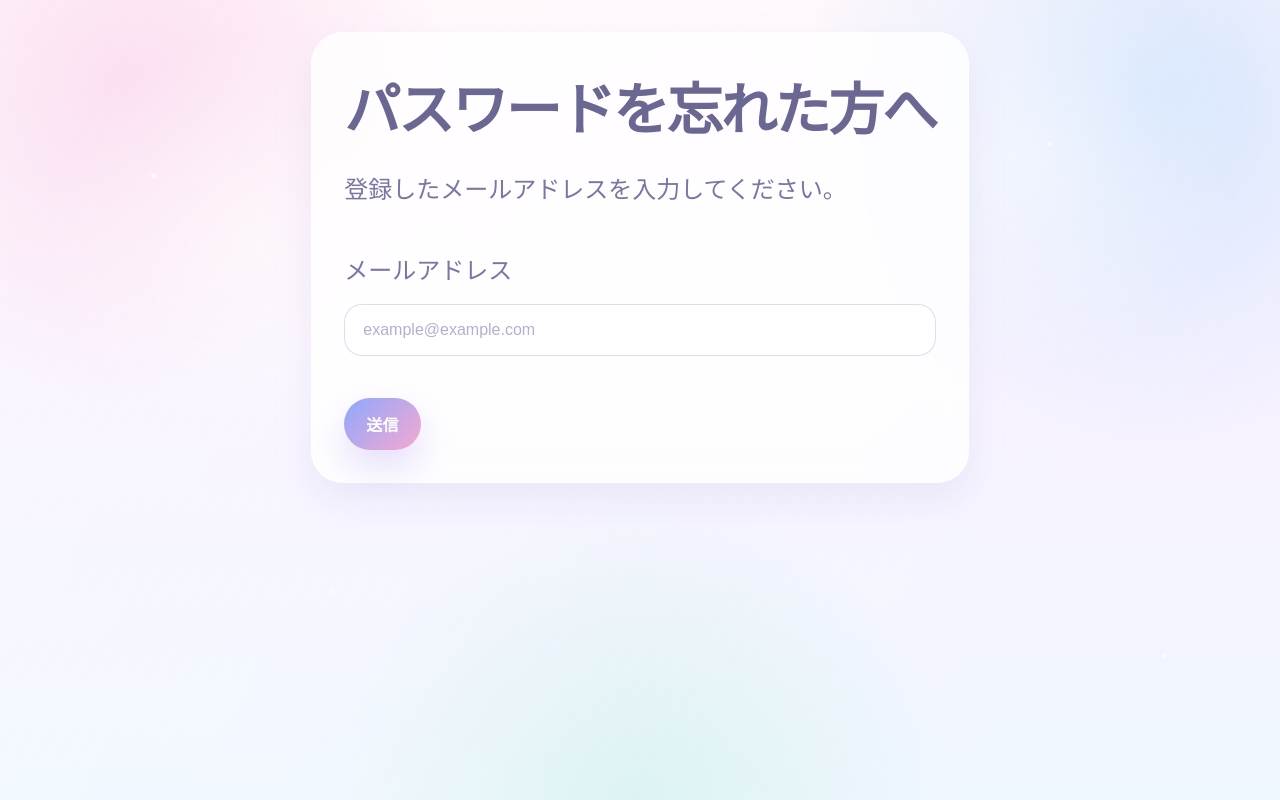
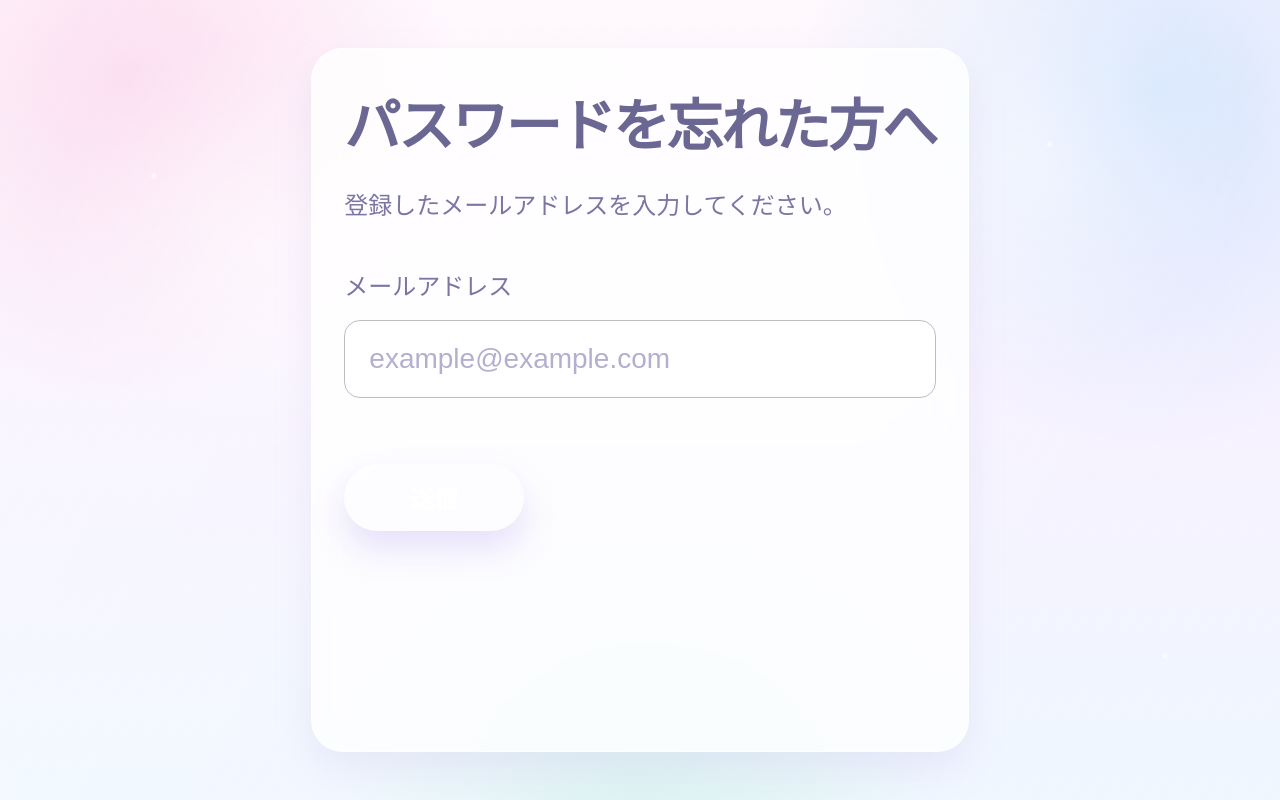
Before and after one commit to kbln217-byte/quizwell, a Vue app in the folder web/: page /forgot-password in a window 1280 px wide. Built offline with nearby package versions, Linux system fonts and the light colour scheme.

Commit message:
ログインページ修正

```diff
--- a/web/src/views/ForgotPasswordView.vue
+++ b/web/src/views/ForgotPasswordView.vue
@@ -43,7 +43,7 @@ console.log("forgot-password response:", data)
 </script>
 
 <template>
-  <main class="page-shell">
+  <main class="page-shell forgot-password-page">
     <section class="page-card form-card forgot-password-card">
       <h1 class="forgot-password-title">パスワードを忘れた方へ</h1>
       <p class="forgot-password-subtitle">
@@ -56,13 +56,13 @@ console.log("forgot-password response:", data)
           id="email"
           v-model="email"
           type="email"
-          class="input"
+          class="input forgot-password-input"
           placeholder="example@example.com"
           required
         />
 
         <div class="button-row">
-          <button type="submit" class="button button-primary" :disabled="loading">
+          <button type="submit" class="button button-primary forgot-password-button" :disabled="loading">
             {{ loading ? "送信中..." : "送信" }}
           </button>
         </div>
```
